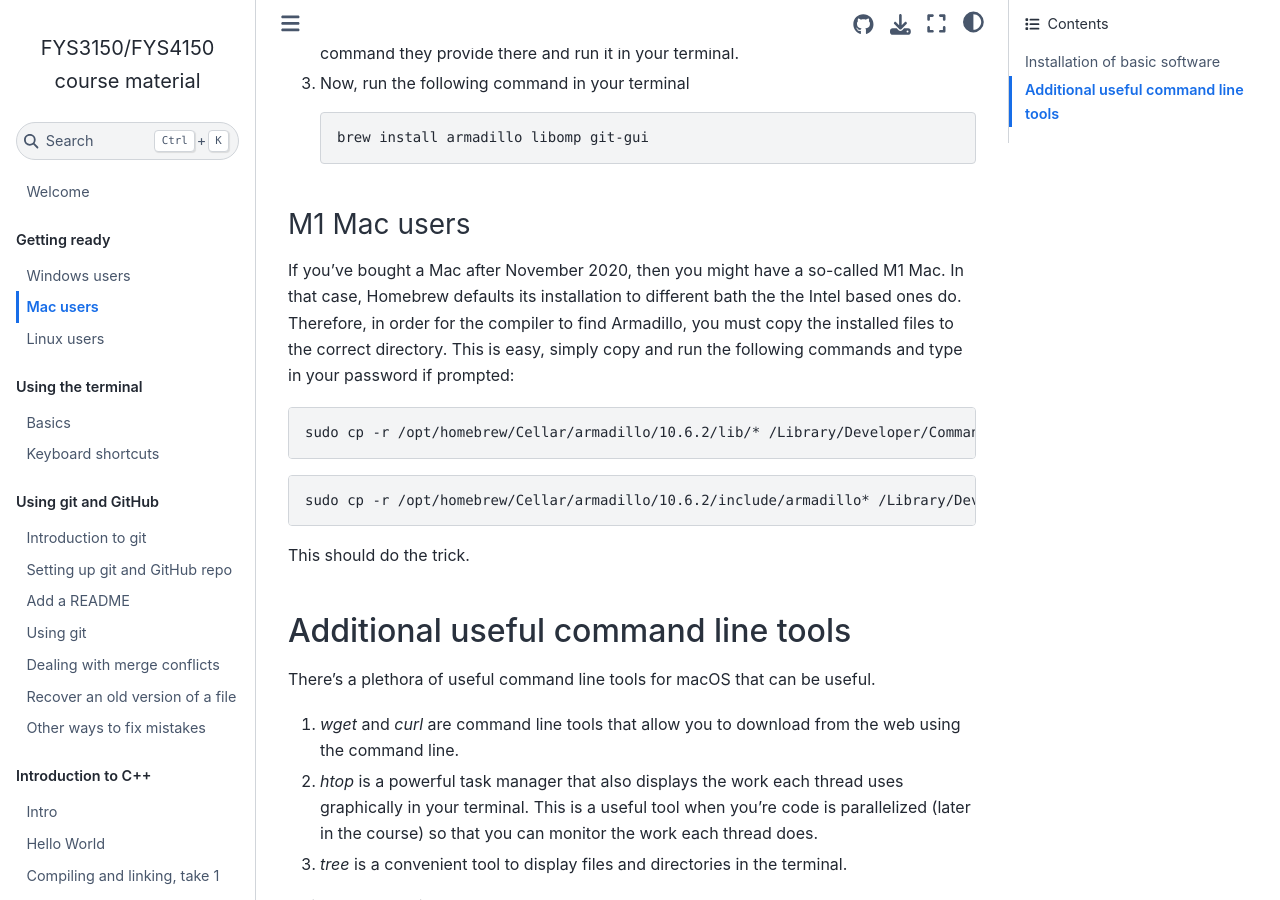
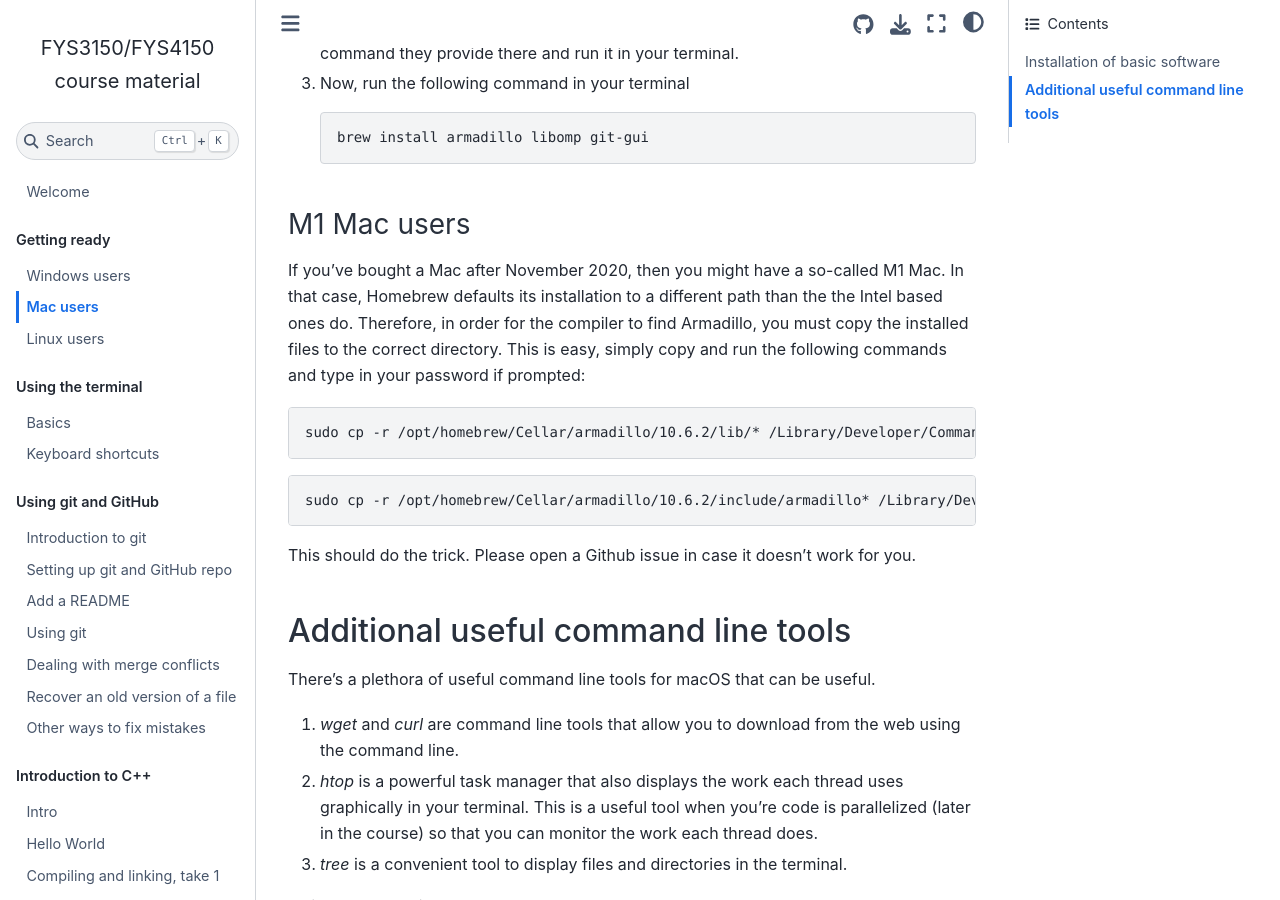
Before and after one commit to anderkve/FYS3150, a Jupyter Book: the page built from book/getting_ready/mac_users.md, in a window 1280 px wide and 900 px high, scrolled down 400 px. Built offline with Jupyter Book 1.0.4 settings and Sphinx 7.4.7 and the Sphinx Book theme 1.1.4, drawn with Linux system fonts in a browser that asks for light colours.

Commit message:
Added disclaimer.

````diff
--- a/book/getting_ready/mac_users.md
+++ b/book/getting_ready/mac_users.md
@@ -18,7 +18,7 @@ Installation of software for C++ can be a little bit of a hazzle on macOS. This
 
 
 ### M1 Mac users
-If you've bought a Mac after November 2020, then you might have a so-called M1 Mac. In that case, Homebrew defaults its installation to different bath the the Intel based ones do. Therefore, in order for the compiler to find Armadillo, you must copy the installed files to the correct directory. This is easy, simply copy and run the following commands and type in your password if prompted:
+If you've bought a Mac after November 2020, then you might have a so-called M1 Mac. In that case, Homebrew defaults its installation to a different path than the the Intel based ones do. Therefore, in order for the compiler to find Armadillo, you must copy the installed files to the correct directory. This is easy, simply copy and run the following commands and type in your password if prompted:
 
 ```sh
 sudo cp -r /opt/homebrew/Cellar/armadillo/10.6.2/lib/* /Library/Developer/CommandLineTools/SDKs/MacOSX.sdk/usr/lib
@@ -28,7 +28,7 @@ sudo cp -r /opt/homebrew/Cellar/armadillo/10.6.2/lib/* /Library/Developer/Comman
 sudo cp -r /opt/homebrew/Cellar/armadillo/10.6.2/include/armadillo* /Library/Developer/CommandLineTools/SDKs/MacOSX.sdk/usr/include
 ```
 
-This should do the trick.
+This should do the trick. Please open a Github issue in case it doesn't work for you.
 
 ## Additional useful command line tools
 
````
